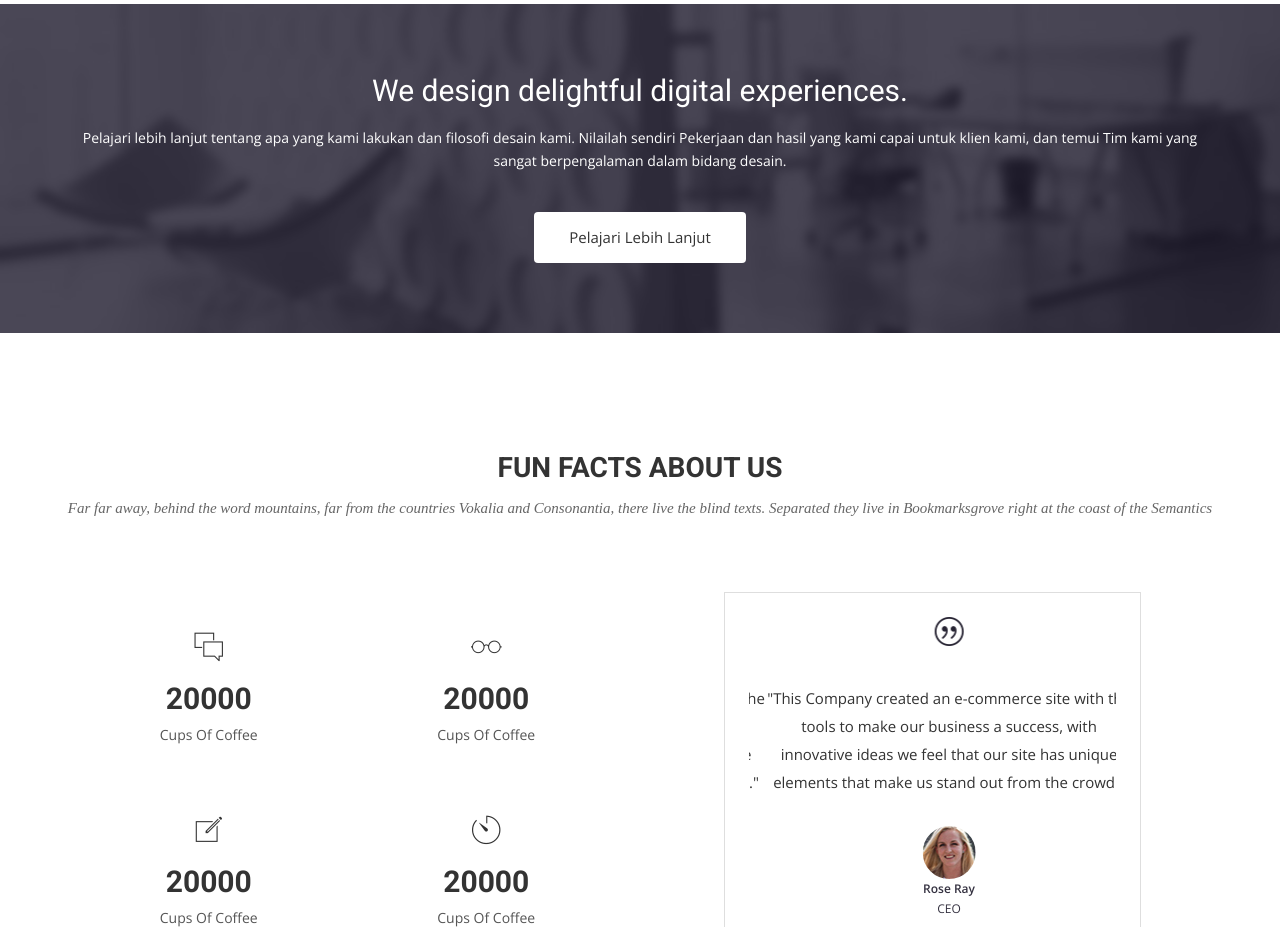
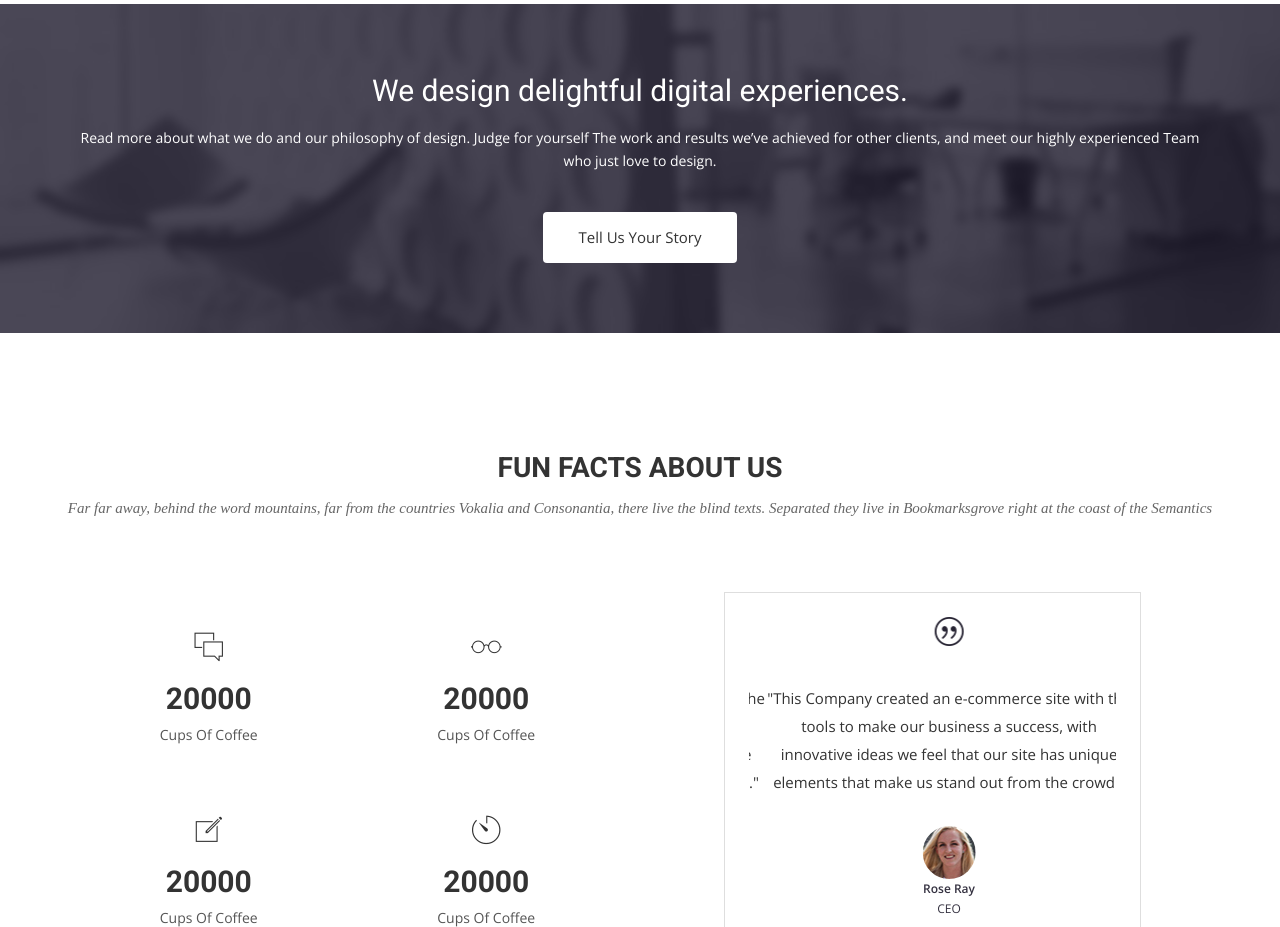
Before and after one commit to ramdoni/glp-indonesia, a plain HTML site: page index.html in a window 1280 px wide. Shown: the part 2960-3887 px from the top of the page. Drawn offline with nearby package versions, Linux system fonts and the light colour scheme; some packages are replaced by stand-ins of ours; files whose address does not match are found by name; a web font is replaced by a local one.

Commit message:
update description

```diff
--- a/index.html
+++ b/index.html
@@ -250,15 +250,14 @@
           <div class="col-md-12">
             <div class="block">
               <h2>We design delightful digital experiences.</h2>
-              <p>Pelajari lebih lanjut tentang apa yang kami lakukan dan filosofi desain kami.
-                  Nilailah sendiri Pekerjaan dan hasil yang kami capai untuk klien kami,
-                dan temui Tim kami yang sangat berpengalaman dalam bidang desain.</p>
-              <a class="btn btn-default btn-call-to-action" href="#" >Pelajari Lebih Lanjut</a>
+              <p>Read more about what we do and our philosophy of design. Judge for yourself The work and results we’ve achieved for other clients, and meet our highly experienced Team who just love to design.</p>
+              <a class="btn btn-default btn-call-to-action" href="#" >Tell Us Your Story</a>
             </div>
           </div>
         </div>
       </div>
     </section>
+
     <!-- Content Start -->
     <section id="testimonial">
       <div class="container">
@@ -345,6 +344,7 @@
         </div>
       </div>
     </section>
+
     <!-- footer Start -->
     <footer>
       <div class="container">
```
